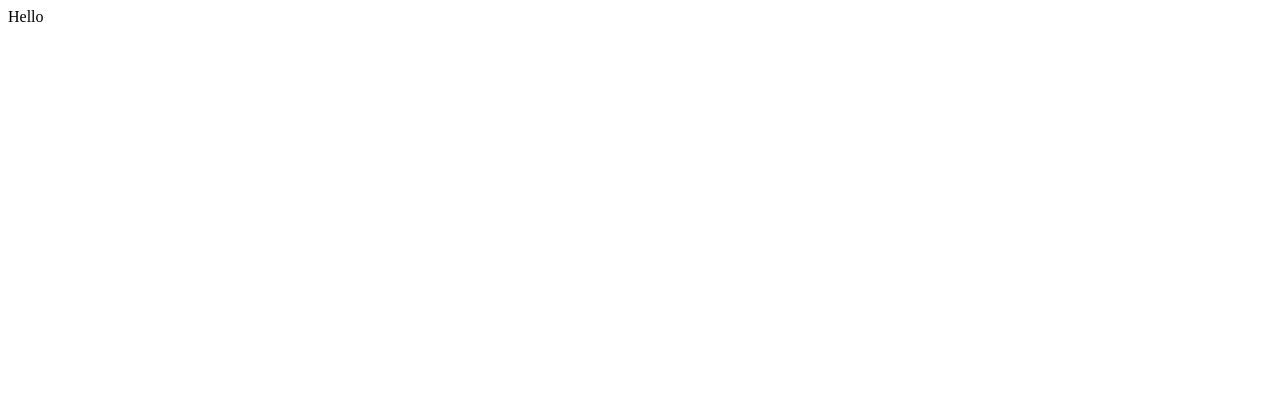
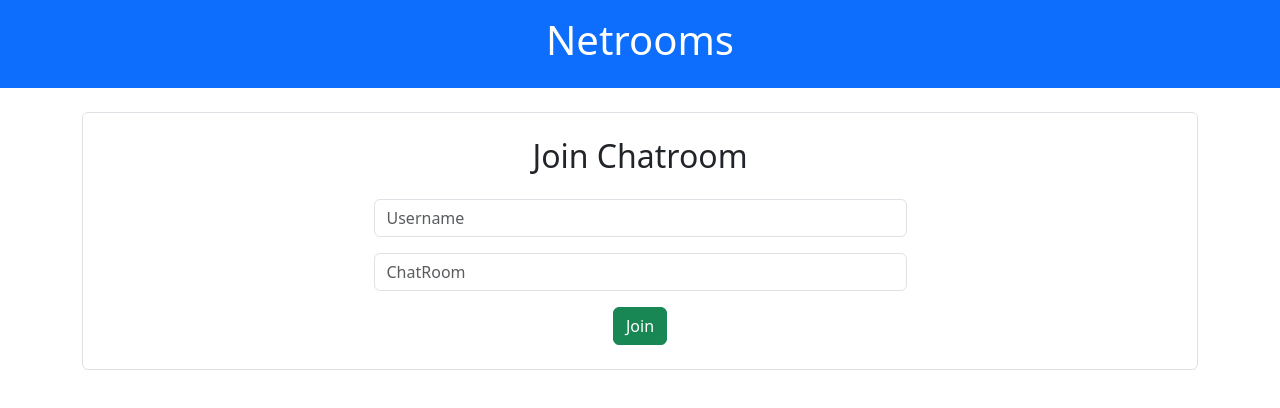
Before and after one commit to brunochaves77/net_chatroom, a React (Vite) app in the folder frontend/: page / in a window 1280 px wide. Shown: the top 408 px of the page. Built offline with nearby package versions, Linux system fonts and the light colour scheme.

Commit message:
Create initial structure without login

```diff
--- a/frontend/package.json
+++ b/frontend/package.json
@@ -10,7 +10,10 @@
     "preview": "vite preview"
   },
   "dependencies": {
+    "@microsoft/signalr": "^8.0.0",
+    "bootstrap": "^5.3.3",
     "react": "^18.2.0",
+    "react-bootstrap": "^2.10.2",
     "react-dom": "^18.2.0"
   },
   "devDependencies": {
--- a/frontend/src/App.jsx
+++ b/frontend/src/App.jsx
@@ -1,12 +1,65 @@
+import "bootstrap/dist/css/bootstrap.min.css";
+import { Container, Row, Col } from "react-bootstrap";
+import { useState } from "react";
+import { HubConnectionBuilder, LogLevel } from "@microsoft/signalr";
+import WaitingRoom from "./components/Waitingroom";
+
 function App() {
+  const [conn, setConnection] = useState();
+
+  const joinChatRoom = async (chatroom) => {
+    try {
+      const conn = new HubConnectionBuilder()
+        .withUrl("https://localhost:7062/chatHub")
+        .configureLogging(LogLevel.Information)
+        .build();
+
+      conn.on("JoinChatRoom", (msg) => {
+        console.log("msg: ", msg);
+      });
+
+      conn.on("ReceiveMessage", (username, msg) => {
+        console.log(msg);
+        setMessages((messages) => [...messages, { username, msg }]);
+      });
+
+      await conn.start();
+      await conn.invoke("JoinChatRoom", chatroom);
+
+      setConnection(conn);
+    } catch (e) {
+      console.log(e);
+    }
+  };
+
+  const leaveChatRoom = () => {
+    setConnection(null);
+    setMessages([]);
+    setRoomName(null);
+  };
 
   return (
     <>
-      <div>
-        Hello
-      </div>
+      <main>
+        <div className="bg-primary py-3">
+          <Container>
+            <Row>
+              <Col>
+                <h1 className="text-white text-center">Netrooms</h1>
+              </Col>
+            </Row>
+          </Container>
+        </div>
+        <Container className="mt-4">
+          <Row>
+            <Col>
+              {!conn ? <WaitingRoom joinChatRoom={joinChatRoom} /> : ""}
+            </Col>
+          </Row>
+        </Container>
+      </main>
     </>
-  )
+  );
 }
 
-export default App
+export default App;
--- /dev/null
+++ b/frontend/src/components/Waitingroom.jsx
@@ -0,0 +1,53 @@
+import React, { useState } from "react";
+import { Form, Button, Col, Row, Container } from "react-bootstrap";
+
+const WaitingRoom = ({ joinChatRoom }) => {
+  const [username, setUsername] = useState("");
+  const [chatroom, setChatroom] = useState("");
+
+  const handleSubmit = (e) => {
+    e.preventDefault();
+    joinChatRoom(chatroom);
+  };
+
+  return (
+    <Container className="border p-4 rounded">
+      <h2 className="text-center mb-4">Join Chatroom</h2>
+      <Form onSubmit={handleSubmit}>
+        <Row className="mb-3">
+          <Col>
+            <Form.Control
+              placeholder="Username"
+              value={username}
+              onChange={(e) => setUsername(e.target.value)}
+              className="w-50 mx-auto"
+            />
+          </Col>
+        </Row>
+        <Row className="mb-3">
+          <Col>
+            <Form.Control
+              placeholder="ChatRoom"
+              value={chatroom}
+              onChange={(e) => setChatroom(e.target.value)}
+              className="w-50 mx-auto"
+            />
+          </Col>
+        </Row>
+        <Row className="justify-content-center">
+          <Col xs="auto">
+            <Button
+              variant="success"
+              type="submit"
+              className="w-100"
+            >
+              Join
+            </Button>
+          </Col>
+        </Row>
+      </Form>
+    </Container>
+  );
+};
+
+export default WaitingRoom;
```
Also changed, not shown: 1 other file (tests, documents, lock files or other folders).
